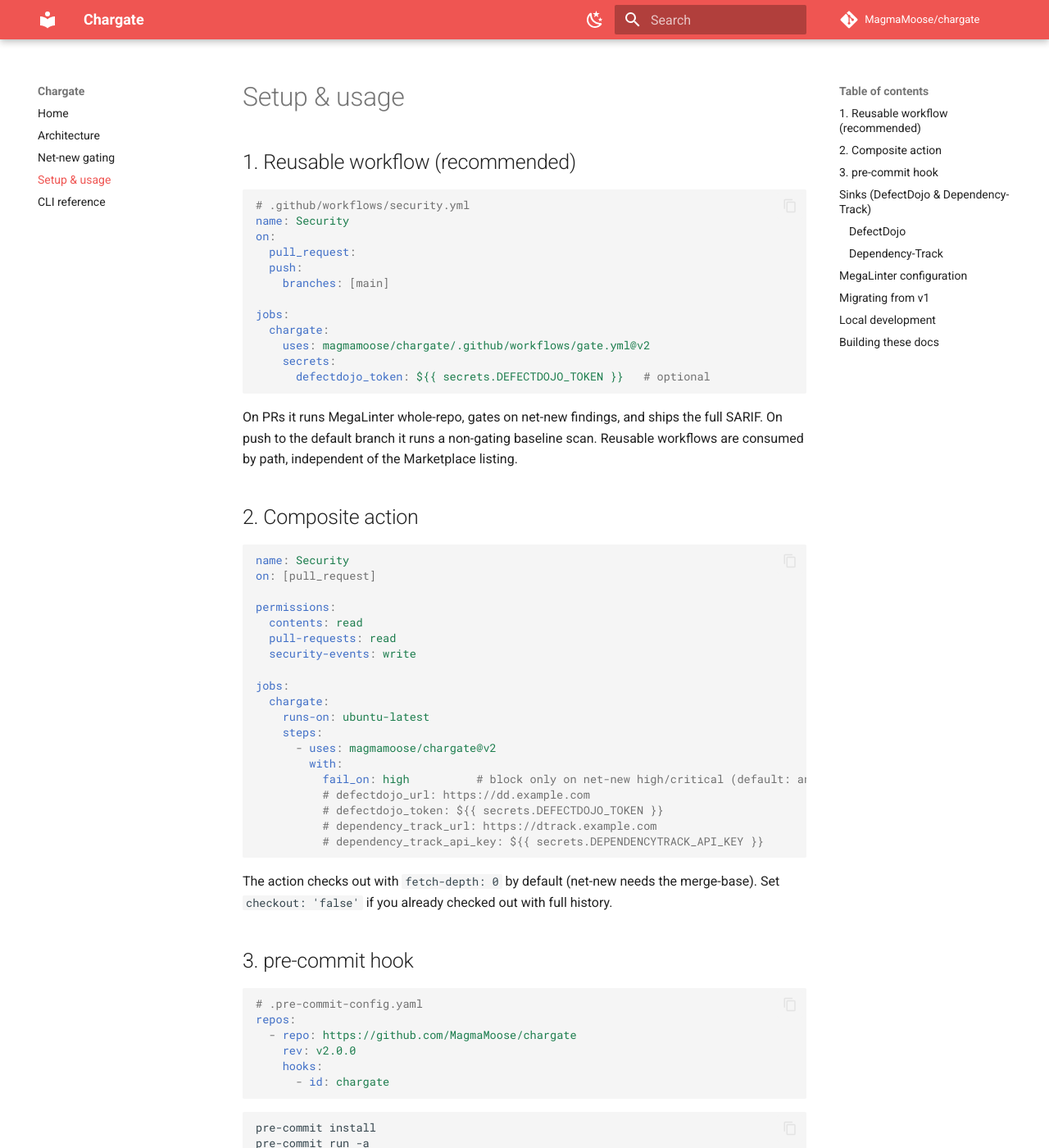
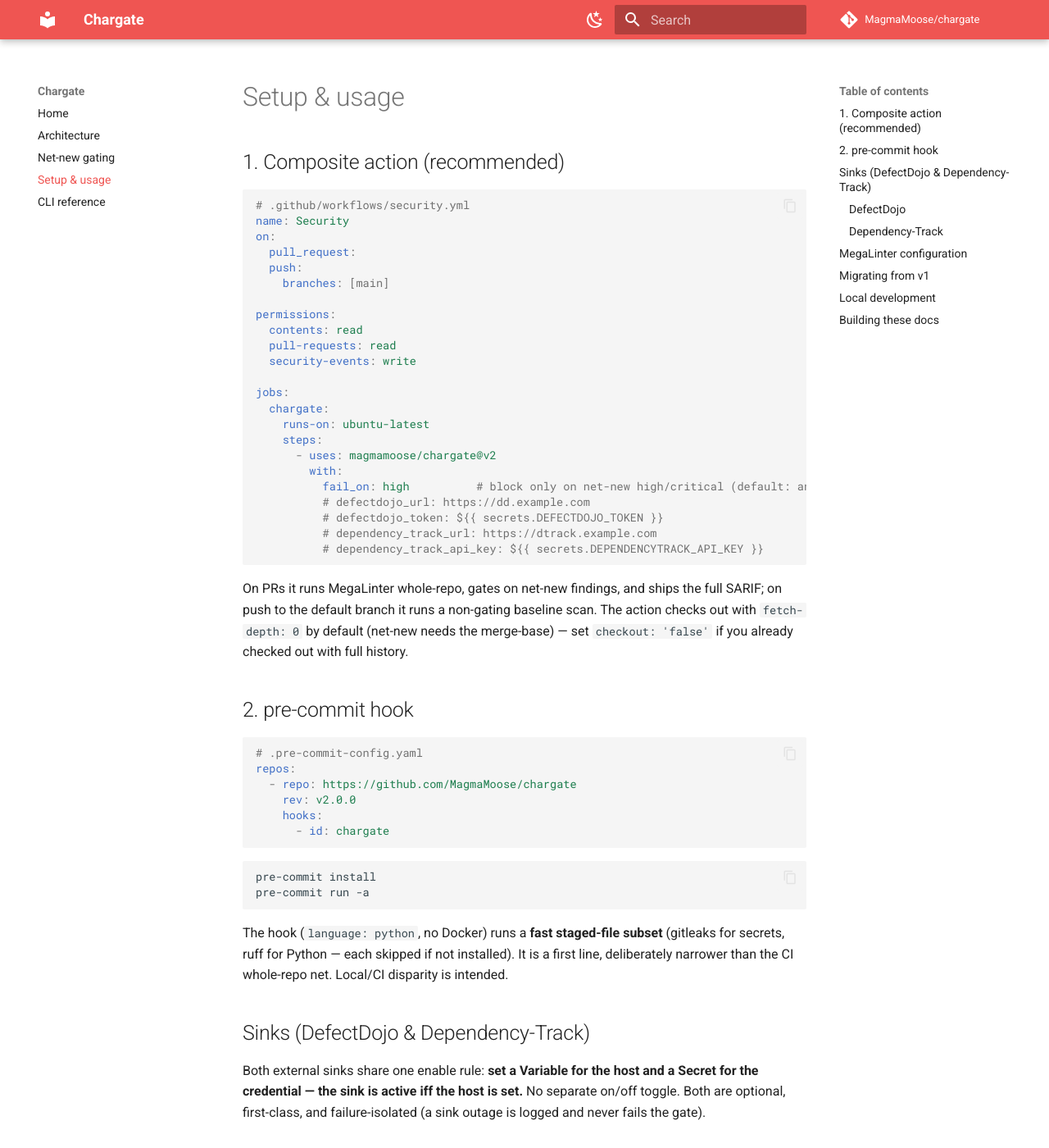
Before and after one commit to MagmaMoose/chargate, an MkDocs documentation site: the page built from docs/setup.md, in a window 1280 px wide and 1400 px high. Shown: the whole window at 82% size. Built offline with MkDocs 1.6.1 and Material for MkDocs 9.7.7, drawn with Linux system fonts in a browser that asks for light colours; comment, search, counter and statistics services are not loaded; some of the changed text lies outside the part shown.

Commit message:
feat: make the composite action the single surface; minimal-config sinks
Remove the reusable workflow gate.yml (only this repo ever used it) so action.yml
is the one consumer surface, and dogfood it directly.

- security.yml (dogfood): consume ./action.yml via `uses: ./` — the path external
  repos use with `magmamoose/chargate@v2` — instead of the deleted gate.yml.
- action.yml: defectdojo_product / product_type / engagement now default to the
  repo name / "Research and Development" / "ci", so wiring a DefectDojo sink needs
  only its URL + token (mirrors the existing Dependency-Track project-name default).
- Docs + architecture notes updated to two surfaces (composite action + pre-commit);
  the composite action is the recommended path.

````diff
--- a/PROJECT_INDEX.json
+++ b/PROJECT_INDEX.json
@@ -1,10 +1,9 @@
 {
   "generated": "2026-06-15T23:13:20Z",
-  "summary": "Chargate is a Python CLI that wraps MegaLinter and adds net-new (PR-diff) finding gating: on a PR only findings the diff introduced relative to the merge-base can block; the full unfiltered SARIF is always emitted and shipped (DefectDojo / Security tab / artifact). One `chargate` CLI backs three GitHub surfaces: a composite action (action.yml), a reusable workflow (gate.yml), and a pre-commit hook. The `sarif/` subpackage is a pure, deterministic, I/O-free core; `git.py` is the only subprocess boundary.",
+  "summary": "Chargate is a Python CLI that wraps MegaLinter and adds net-new (PR-diff) finding gating: on a PR only findings the diff introduced relative to the merge-base can block; the full unfiltered SARIF is always emitted and shipped (DefectDojo / Security tab / artifact). One `chargate` CLI backs two GitHub surfaces: a composite action (action.yml) and a pre-commit hook. The `sarif/` subpackage is a pure, deterministic, I/O-free core; `git.py` is the only subprocess boundary.",
   "entrypoints": [
     "src/chargate/cli.py:main",
     "action.yml (composite action: install CLI -> `chargate ci`)",
-    ".github/workflows/gate.yml (reusable workflow, on: workflow_call)",
     ".pre-commit-hooks.yaml (hook id `chargate`, entry: `chargate local`)"
   ],
   "modules": {
--- a/docs/setup.md
+++ b/docs/setup.md
@@ -1,6 +1,6 @@
 # Setup & usage
 
-## 1. Reusable workflow (recommended)
+## 1. Composite action (recommended)
 
 ```yaml
 # .github/workflows/security.yml
@@ -9,23 +9,6 @@ on:
   pull_request:
   push:
     branches: [main]
-
-jobs:
-  chargate:
-    uses: magmamoose/chargate/.github/workflows/gate.yml@v2
-    secrets:
-      defectdojo_token: ${{ secrets.DEFECTDOJO_TOKEN }}   # optional
-```
-
-On PRs it runs MegaLinter whole-repo, gates on net-new findings, and ships the
-full SARIF. On push to the default branch it runs a non-gating baseline scan.
-Reusable workflows are consumed by path, independent of the Marketplace listing.
-
-## 2. Composite action
-
-```yaml
-name: Security
-on: [pull_request]
 
 permissions:
   contents: read
@@ -45,10 +28,12 @@ jobs:
           # dependency_track_api_key: ${{ secrets.DEPENDENCYTRACK_API_KEY }}
 ```
 
-The action checks out with `fetch-depth: 0` by default (net-new needs the
-merge-base). Set `checkout: 'false'` if you already checked out with full history.
+On PRs it runs MegaLinter whole-repo, gates on net-new findings, and ships the
+full SARIF; on push to the default branch it runs a non-gating baseline scan. The
+action checks out with `fetch-depth: 0` by default (net-new needs the merge-base) —
+set `checkout: 'false'` if you already checked out with full history.
 
-## 3. pre-commit hook
+## 2. pre-commit hook
 
 ```yaml
 # .pre-commit-config.yaml
````
Also changed, not shown: other parts of docs/setup.md (+9 -5 lines), .claude/ARCHITECTURE_MAP.md (+3 -3 lines), CLAUDE.md (+2 -3 lines), README.md (+10 -27 lines), action.yml (+5 -5 lines), docs/cli.md (+1 -1 lines), docs/index.md (+3 -4 lines), 3 other files.
